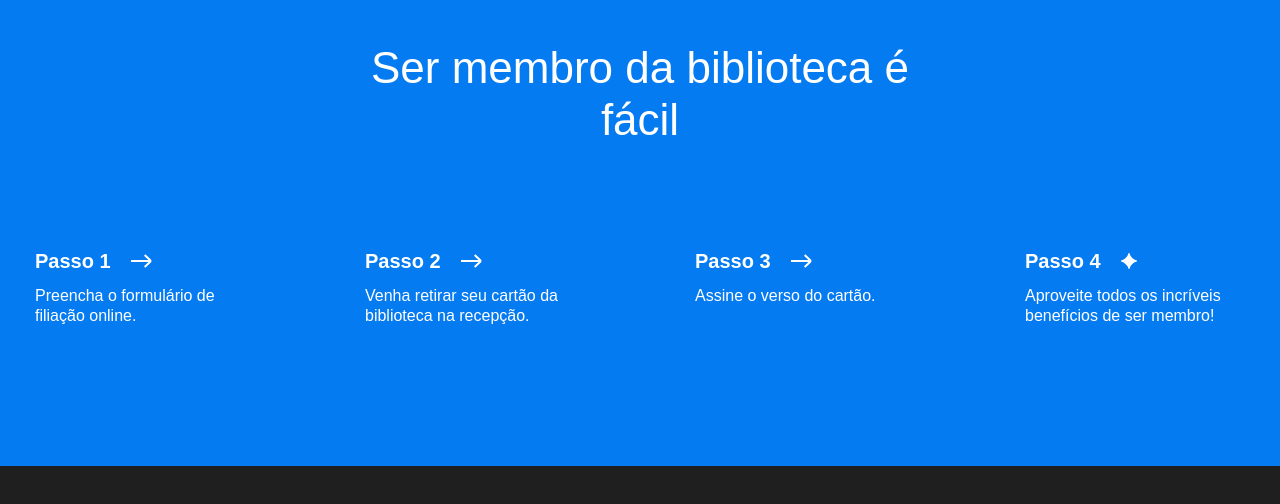
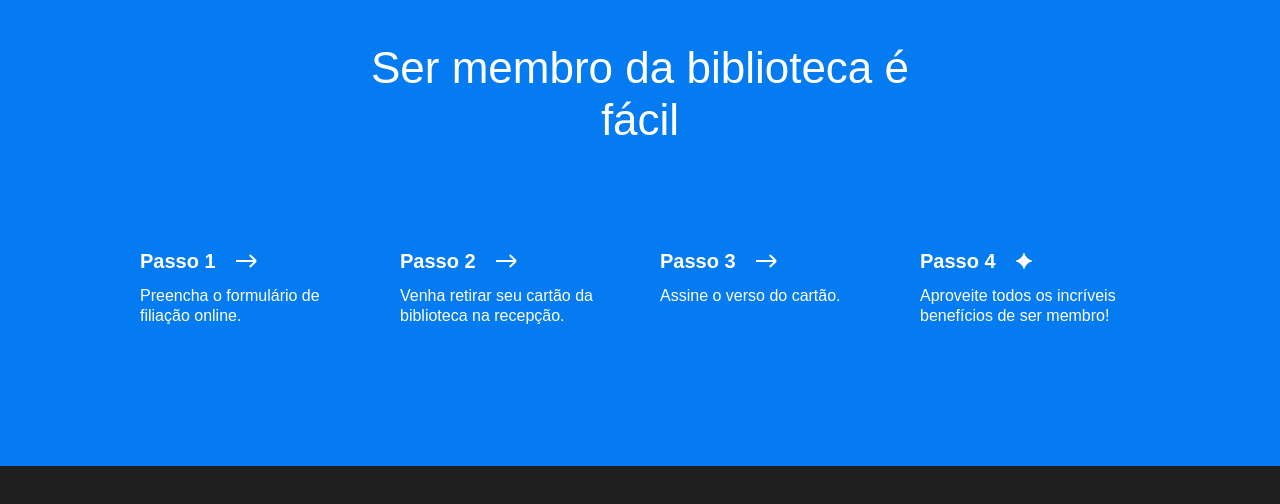
Before and after one commit to Vitimdv/web_project_library_pt, a plain HTML site: page index.html in a window 1280 px wide. Shown: the part 2980-3484 px from the top of the page. Drawn offline with Linux system fonts and the light colour scheme.

Commit message:
Correcao merberstep

```diff
--- a/styles/style.css
+++ b/styles/style.css
@@ -302,7 +302,7 @@
 }
 
 .membership__steps {
-  justify-content: space-around;
+  justify-content: center;
   list-style-type: none;
   padding: 0;
   margin: 100px 0 0;
@@ -311,7 +311,6 @@
 }
 
 .step {
-  max-width: 220px;
   flex-basis: 220px;
 }
 
```
